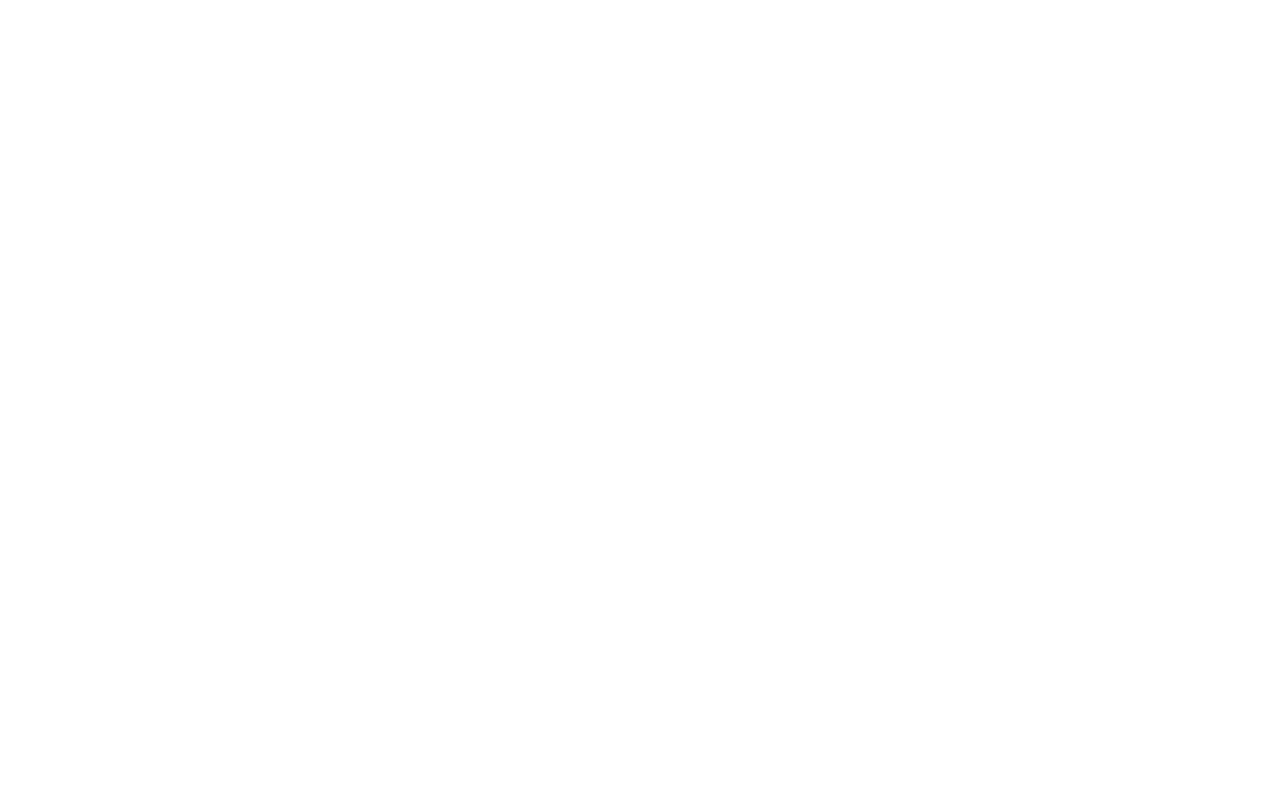
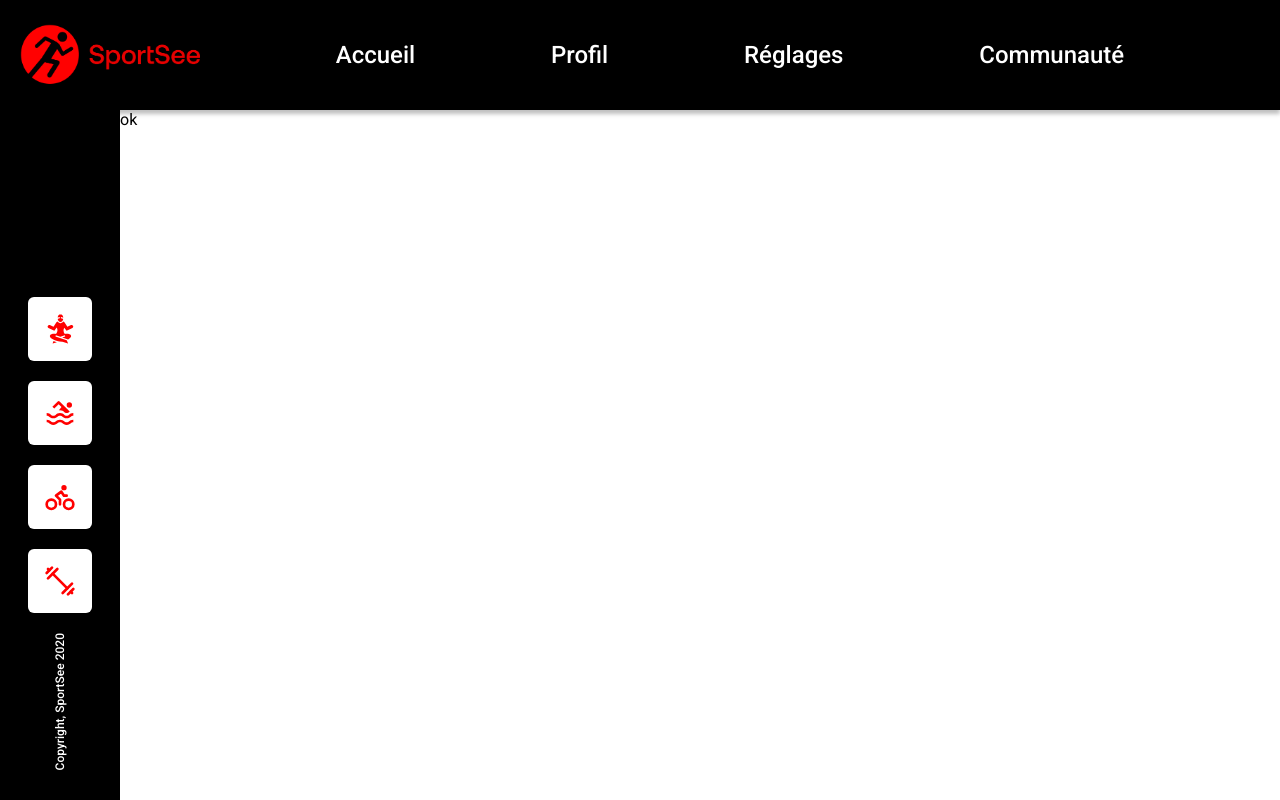
Before and after one commit to AymericFelisiak/front-end-sportsee, a React (Create React App) app: page /user in a window 1280 px wide. Before the commit this address had no page. Built offline with nearby package versions, Linux system fonts and the light colour scheme.

Commit message:
Added navbar and sidebar

```diff
--- a/package.json
+++ b/package.json
@@ -9,6 +9,7 @@
     "@testing-library/user-event": "^13.5.0",
     "react": "^18.2.0",
     "react-dom": "^18.2.0",
+    "react-icons": "^4.11.0",
     "react-scripts": "^5.0.1",
     "recharts": "^2.8.0",
     "web-vitals": "^2.1.4"
--- a/src/App.js
+++ b/src/App.js
@@ -1,14 +1,18 @@
-import './style/sass/style.scss'
-import React from 'react'
+import './style/sass/style.scss';
+import React from 'react';
 import { BrowserRouter, Routes, Route } from 'react-router-dom';
-import { User } from './pages/user/User';
+import User from './pages/user/User.js';
+import NavBar from './components/navbar/NavBar';
+import SideBar from './components/sidebar/SideBar';
 
 function App() {
     return (
         <div className="App">
+            <NavBar />
+            <SideBar />
             <BrowserRouter>
                 <Routes>
-          <Route path="/user/:id" element={<User />} />
+                    <Route path="/user" element={<User />} />
                 </Routes>
             </BrowserRouter>
         </div>
--- /dev/null
+++ b/src/components/navbar/NavBar.js
@@ -0,0 +1,18 @@
+import React from 'react';
+import Logo from '../../images/logo.png';
+
+export default function NavBar() {
+    return (
+        <header className='navbar'>
+            <div className='logo-wrapper'>
+                <img src={Logo}></img>
+            </div>
+            <div className='links-wrapper'>
+                <a href='#'>Accueil</a>
+                <a href='#'>Profil</a>
+                <a href='#'>Réglages</a>
+                <a href='#'>Communauté</a>
+            </div>
+        </header>
+    )
+}
--- /dev/null
+++ b/src/components/sidebar/SideBar.js
@@ -0,0 +1,28 @@
+import React from 'react';
+import { LuDumbbell, LuBike } from 'react-icons/lu';
+import { BiSwim } from 'react-icons/bi';
+import { GiMeditation } from 'react-icons/gi';
+
+export default function SideBar() {
+    return (
+        <div className="sidebar">
+            <div className="icon-container">
+                <div className="icon-wrapper">
+                    <GiMeditation />
+                </div>
+                <div className="icon-wrapper">
+                    <BiSwim />
+                </div>
+                <div className="icon-wrapper">
+                    <LuBike />
+                </div>
+                <div className="icon-wrapper">
+                    <LuDumbbell />
+                </div>
+            </div>
+            <div className="copyright">
+                <h3>Copyright, SportSee 2020</h3>
+            </div>
+        </div>
+    );
+}
--- a/src/index.js
+++ b/src/index.js
@@ -4,7 +4,7 @@
 
 const root = ReactDOM.createRoot(document.getElementById('root'));
 root.render(
-  <React.StrictMode>
-    <App />
-  </React.StrictMode>
+    <React.StrictMode>
+        <App />
+    </React.StrictMode>
 );
--- a/src/pages/user/User.js
+++ b/src/pages/user/User.js
@@ -0,0 +1,9 @@
+import React from 'react';
+
+export default function User() {
+    return (
+        <div>
+            ok
+        </div>
+    );
+}
--- /dev/null
+++ b/src/style/sass/abstract/_variables.scss
@@ -0,0 +1,3 @@
+@import url('https://fonts.googleapis.com/css2?family=Roboto:wght@400;500&display=swap');
+
+$font: Roboto, sans-serif;
--- /dev/null
+++ b/src/style/sass/components/_navbar.scss
@@ -0,0 +1,33 @@
+.navbar {
+    grid-area: navbar;
+    display: flex;
+    align-items: center;
+    background-color: black;
+    justify-content: space-between;
+    padding: 10px 20px;
+    box-shadow: 0px 4px 4px 0px rgba(0,0,0,0.25);
+    height: 90px;
+
+    .logo-wrapper {
+        display: flex;
+        align-items: center;
+
+        img {
+            width: 180px;
+        }
+    }
+
+    .links-wrapper {
+        display: flex;
+        width: 100%;
+        justify-content: space-evenly;
+        align-items: center;
+
+        a {
+            color: white;
+            font-size: 24px;
+            font-weight: 500;
+            text-decoration: none;
+        }
+    }
+}
--- /dev/null
+++ b/src/style/sass/components/_sidebar.scss
@@ -0,0 +1,43 @@
+.sidebar {
+    grid-area: sidebar;
+    display: flex;
+    position: relative;
+    flex-direction: column;
+    justify-content: center;
+    align-items: center;
+    background-color: black;
+    width: 120px;
+
+    .icon-container {
+        display: flex;
+        flex-direction: column;
+        row-gap: 20px;
+
+        .icon-wrapper {
+            display: flex;
+            align-items: center;
+            justify-content: space-evenly;
+            background-color: white;
+            height: 64px;
+            width: 64px;
+            border-radius: 6px;
+            svg {
+                width: 32px;
+                height: 32px;
+                color: red;
+            }
+        }
+    }
+
+    .copyright {
+        position: absolute;
+        bottom: 30px;
+        h3 {
+            rotate: 180deg;
+            color: white;
+            writing-mode: vertical-lr;
+            font-size: 12px;
+            font-weight: 500;
+        }
+    }
+}
--- a/src/style/sass/style.scss
+++ b/src/style/sass/style.scss
@@ -0,0 +1,28 @@
+@use "pages/user";
+@use "components/navbar";
+@use "components/sidebar";
+@use "abstract/variables";
+
+html, body, #root, .App {
+    height: 100%;
+}
+
+html {
+	font-family: variables.$font;
+	scroll-behavior: smooth;
+}
+
+body {
+	margin: 0;
+}
+
+.App {
+	display: grid;
+    height: 100%;
+    grid-template-columns: auto 1fr 1fr;
+    grid-template-rows: auto 1fr 1fr;
+	grid-template-areas:
+		"navbar navbar navbar"
+		"sidebar main main"
+		"sidebar main main";
+}
```
Also changed, not shown: .eslintrc.json, src/images/logo.png (added), src/style/sass/pages/_user.scss (added), 1 other file (tests, documents, lock files or other folders). Lines whose indentation alone changed are shown as unchanged.
